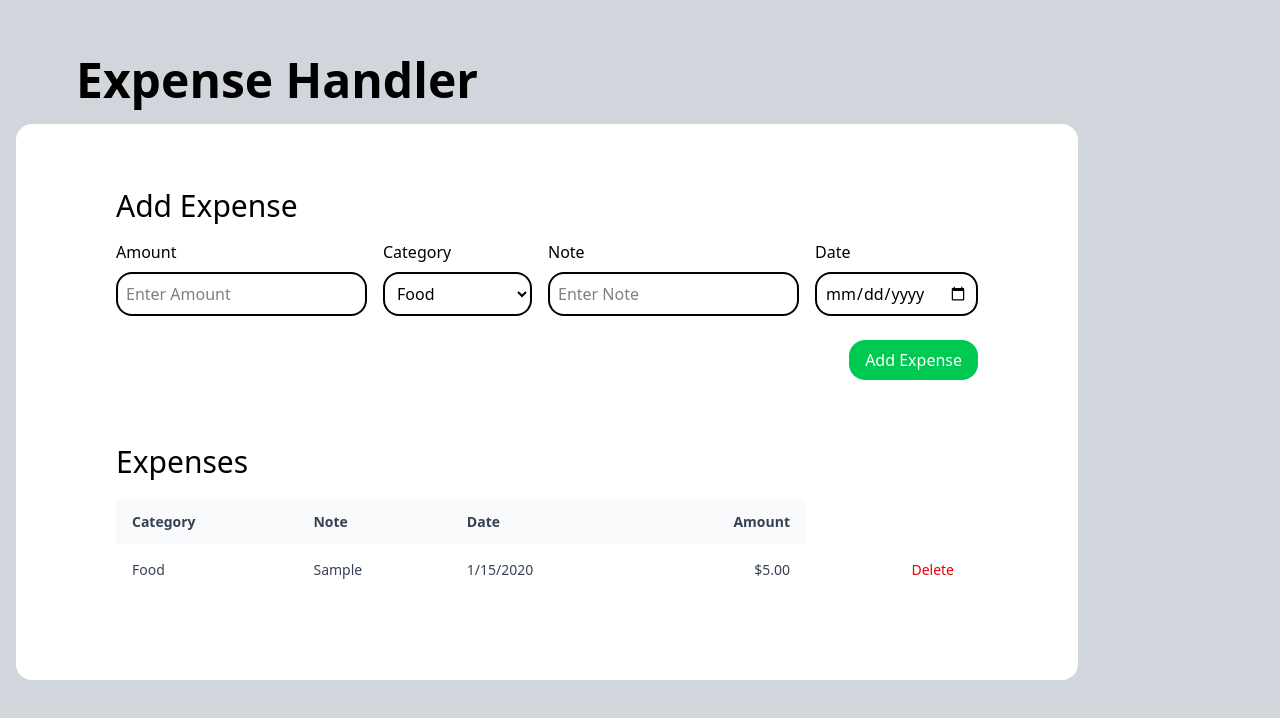
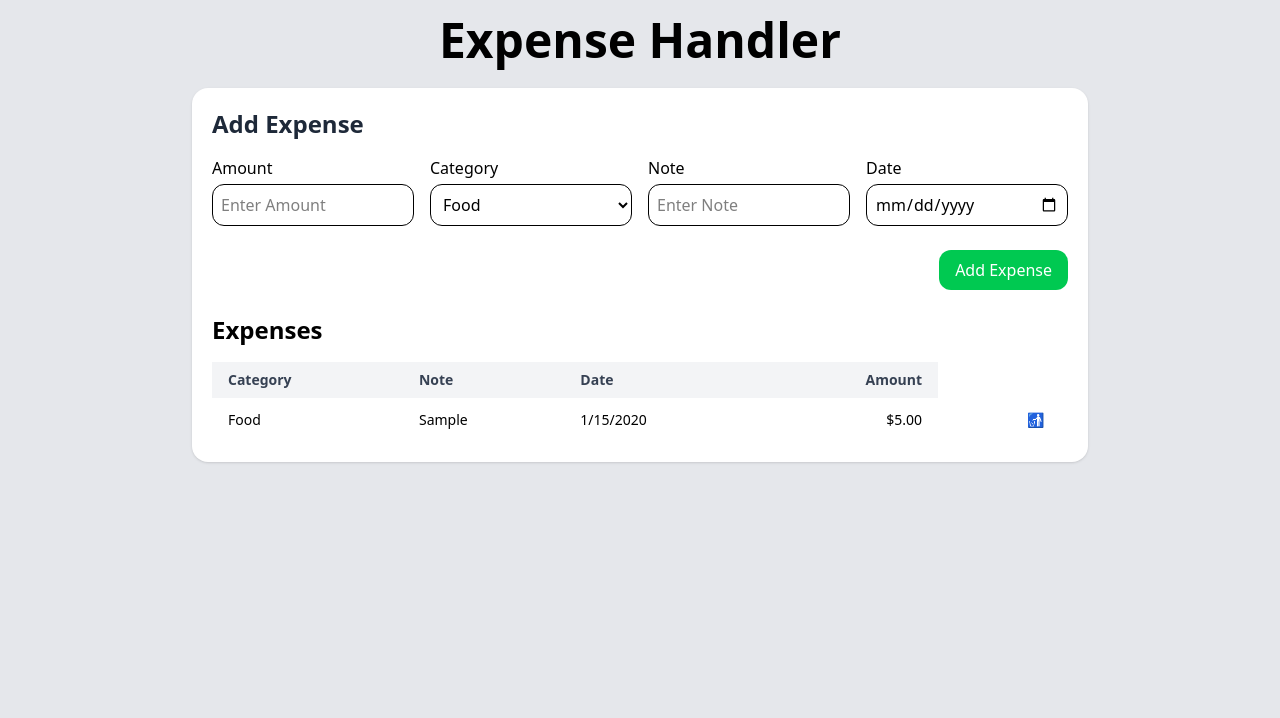
Before and after one commit to Wizzy019/Expense-Handler-App, a React (Vite) app: page / in a window 1280 px wide. Both pictures are taken after typing "5", "Sample", "2020-01-15" into the empty fields and a click on the button "Add Expense". Shown: the top 718 px of the page. Built offline with nearby package versions, Linux system fonts and the light colour scheme.

Commit message:
Made the app responsive

```diff
--- a/src/App.jsx
+++ b/src/App.jsx
@@ -30,13 +30,14 @@ function App() {
   }
 
   return (
-    <div className='App min-h-9/10 w-auto mx-auto p-4 bg-gray-300'>
-      <h1 className='heading text-5xl font-bold mb-2.5 mx-15 my-10'>
+    <div className="min-h-screen w-full flex flex-col items-center bg-gray-200 p-4">
+      <h1 className="text-3xl sm:text-4xl md:text-5xl font-bold mb-6 text-center">
         Expense Handler
       </h1>
-      <div className='ExpenseCard h-3/4 w-max p-5 mt-5 rounded-2xl bg-white'>
-  <ExpenseForm onAddExpense={addExpense} />
-  <ExpenseList expenses={expenses} onDelete={deleteExpense} />
+
+      <div className="w-full max-w-4xl bg-white rounded-2xl shadow p-5">
+        <ExpenseForm onAddExpense={addExpense} />
+        <ExpenseList expenses={expenses} onDelete={deleteExpense} />
       </div>
     </div>
   )
--- a/src/components/ExpenseForm.jsx
+++ b/src/components/ExpenseForm.jsx
@@ -1,7 +1,6 @@
 import React, { useState } from 'react'
 
 function ExpenseForm({ onAddExpense }) {
-  // Manage each field with useState as requested in BuildFlow.md
   const [amount, setAmount] = useState('')
   const [category, setCategory] = useState('Food')
   const [note, setNote] = useState('')
@@ -10,8 +9,6 @@ function ExpenseForm({ onAddExpense }) {
 
   const handleSubmit = (e) => {
     e.preventDefault()
-    // setError('')
-
     const parsedAmount = parseFloat(amount)
     if (Number.isNaN(parsedAmount) || parsedAmount <= 0) {
       setError('Please enter a valid amount greater than 0.')
@@ -22,21 +19,9 @@ function ExpenseForm({ onAddExpense }) {
       return
     }
 
-    const expense = {
-      amount: parsedAmount,
-      category,
-      note,
-      date
-    }
+    const expense = { amount: parsedAmount, category, note, date }
+    if (typeof onAddExpense === 'function') onAddExpense(expense)
 
-    if (typeof onAddExpense === 'function') {
-      onAddExpense(expense)
-    } else {
-      // fallback: log to console for now
-      console.log('New expense:', expense)
-    }
-
-    // clear form
     setAmount('')
     setCategory('Food')
     setNote('')
@@ -45,26 +30,31 @@ function ExpenseForm({ onAddExpense }) {
   }
 
   return (
-    <div className='ExpenseForm w-max flex flex-col p-5 mx-15 my-6'>
-      <h3 className=' font-medium text-3xl'>Add Expense</h3>
-        <form onSubmit={handleSubmit} className='flex flex-col'>
-          <div className="form-row flex flex-1 flex-wrap items-stretch gap-4 mt-4">
-             <div className=''>
-                <label className='block mb-2 font-medium' htmlFor="amount">Amount</label>
+    <div className="w-full flex flex-col mb-6">
+      <h3 className="text-2xl font-semibold text-gray-800 mb-4">Add Expense</h3>
+      <form onSubmit={handleSubmit} className="flex flex-col gap-4">
+        <div className="grid grid-cols-1 sm:grid-cols-2 lg:grid-cols-4 gap-4">
+          <div>
+            <label className="block mb-1 font-medium" htmlFor="amount">
+              Amount
+            </label>
             <input
-                  className='p-2 border-2 border-solid rounded-2xl'
+              className="w-full p-2 border rounded-xl"
               type="number"
-                  id='amount'
-                  placeholder='Enter Amount'
+              id="amount"
+              placeholder="Enter Amount"
               value={amount}
               onChange={(e) => setAmount(e.target.value)}
             />
           </div>
-            <div className=''>
-                <label className='block mb-2 font-medium' htmlFor="category">Category</label>
+
+          <div>
+            <label className="block mb-1 font-medium" htmlFor="category">
+              Category
+            </label>
             <select
-                  className='p-2 border-2 border-solid rounded-2xl'
-                  id='category'
+              className="w-full p-2 border rounded-xl"
+              id="category"
               value={category}
               onChange={(e) => setCategory(e.target.value)}
             >
@@ -76,31 +66,39 @@ function ExpenseForm({ onAddExpense }) {
               <option value="Other">Other</option>
             </select>
           </div>
-            <div className=''>
-                <label className='block mb-2 font-medium' htmlFor="note">Note</label>
+
+          <div>
+            <label className="block mb-1 font-medium" htmlFor="note">
+              Note
+            </label>
             <input
-                  className='p-2 border-2 border-solid rounded-2xl'
+              className="w-full p-2 border rounded-xl"
               type="text"
-                  id='note'
-                  placeholder='Enter Note'
+              id="note"
+              placeholder="Enter Note"
               value={note}
               onChange={(e) => setNote(e.target.value)}
             />
           </div>
-            <div className=''>
-                <label className='block mb-2 font-medium' htmlFor="date">Date</label>
+
+          <div>
+            <label className="block mb-1 font-medium" htmlFor="date">
+              Date
+            </label>
             <input
-                  className='p-2 border-2 border-solid rounded-2xl'
+              className="w-full p-2 border rounded-xl"
               type="date"
-                  id='date'
+              id="date"
               value={date}
               onChange={(e) => setDate(e.target.value)}
             />
           </div>
         </div>
-         {error && <p className="error text-red-500 mt-2">{error}</p>}
+
+        {error && <p className="text-red-500 text-sm">{error}</p>}
+
         <button
-            className='w-auto self-end mt-6 bg-green-500 text-white py-2 px-4 rounded-2xl hover:bg-green-600 transition-colors'
+          className="self-end mt-2 bg-green-500 text-white py-2 px-4 rounded-xl hover:bg-green-600 transition-colors"
           type="submit"
         >
           Add Expense
--- a/src/components/ExpenseList.jsx
+++ b/src/components/ExpenseList.jsx
@@ -2,50 +2,45 @@ import React from 'react'
 
 function ExpenseList({ expenses = [], onDelete }) {
   return (
-  <div className='ExpenseList flex flex-col items-stretch p-5 mx-15 my-6'>
-      <h3 className='font-medium text-3xl'>Expenses</h3>
+    <div className="flex flex-col w-full mt-6 overflow-x-auto">
+      <h3 className="text-2xl font-semibold mb-4">Expenses</h3>
 
       {expenses.length === 0 ? (
-        <div className='text-sm text-gray-500'>No expenses yet 👀</div>
+        <p className="text-sm text-gray-500">No expenses yet 👀</p>
       ) : (
-        <div className='flex flex-1 items-stretch w-full py-5'>
-          <table className='w-full'>
-            <thead className='bg-gray-50'>
+        <div className="overflow-x-auto">
+          <table className="min-w-full border-collapse">
+            <thead className="bg-gray-100">
               <tr>
-                <th className='px-4 py-3 text-left text-sm text-bold text-gray-700'>Category</th>
-                <th className='px-4 py-3 text-left text-sm text-bold text-gray-700'>Note</th>
-                <th className='px-4 py-3 text-left text-sm text-bold text-gray-700'>Date</th>
-                <th className='px-4 py-3 text-right text-sm text-bold text-gray-700'>Amount</th>
+                <th className="px-4 py-2 text-left text-sm font-bold text-gray-700">Category</th>
+                <th className="px-4 py-2 text-left text-sm font-bold text-gray-700">Note</th>
+                <th className="px-4 py-2 text-left text-sm font-bold text-gray-700">Date</th>
+                <th className="px-4 py-2 text-right text-sm font-bold text-gray-700">Amount</th>
               </tr>
             </thead>
-            <tbody className='bg-white divide-y divide-gray-100'>
+            <tbody className="bg-white divide-y divide-gray-200">
               {expenses.map((exp, idx) => {
                 const key = exp.id ?? `${exp.date}-${exp.amount}-${idx}`
-                // Format date (assume yyyy-mm-dd or ISO)
-                let dateDisplay = exp.date || ''
-                try {
                 const d = new Date(exp.date)
-                  if (!Number.isNaN(d.getTime())) dateDisplay = d.toLocaleDateString()
-                } catch {
-                  // leave as-is
-                }
-
-                const amountDisplay = typeof exp.amount === 'number' ? exp.amount.toFixed(2) : exp.amount
+                const dateDisplay = !Number.isNaN(d.getTime())
+                  ? d.toLocaleDateString()
+                  : exp.date
+                const amountDisplay =
+                  typeof exp.amount === 'number' ? exp.amount.toFixed(2) : exp.amount
 
                 return (
-                  <tr key={key} className='hover:bg-gray-50'>
-                      <td className='px-4 py-3 text-sm text-gray-700'>{exp.category}</td>
-                      <td className='px-4 py-3 text-sm text-gray-700'>{exp.note}</td>
-                      <td className='px-4 py-3 text-sm text-gray-700'>{dateDisplay}</td>
-                      <td className='px-4 py-3 text-sm text-gray-700 text-right'>${amountDisplay}</td>
-                      <td className='px-4 py-3 text-sm text-gray-700 text-right'>
+                  <tr key={key} className="hover:bg-gray-50">
+                    <td className="px-4 py-2 text-sm">{exp.category}</td>
+                    <td className="px-4 py-2 text-sm">{exp.note}</td>
+                    <td className="px-4 py-2 text-sm">{dateDisplay}</td>
+                    <td className="px-4 py-2 text-sm text-right">${amountDisplay}</td>
+                    <td className="px-4 py-2 text-sm text-right">
                       <button
-                          type='button'
-                          onClick={() => typeof onDelete === 'function' && onDelete(exp.id)}
-                          className='text-red-600 hover:text-red-800 px-2 py-1 rounded'
-                          aria-label={`Delete expense ${exp.id}`}
+                        type="button"
+                        onClick={() => onDelete?.(exp.id)}
+                        className="text-red-600 hover:text-red-800 px-2 py-1 rounded"
                       >
-                          Delete
+                        🚮
                       </button>
                     </td>
                   </tr>
```
Lines whose indentation alone changed are shown as unchanged.
